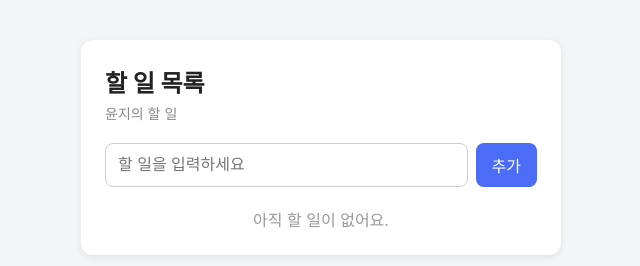
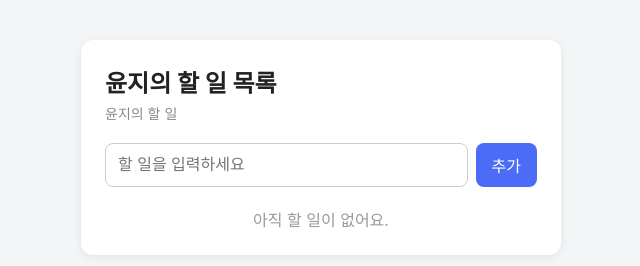
Before and after one commit to mg224081322-cell/todo-kim-yun-ji, a plain HTML site: page index.html in a window 1280 px wide. Shown: the whole page, without its empty margins (319-959 px from the left). Drawn offline with Linux system fonts and the light colour scheme.

Commit message:
제목과 탭 이름을 "윤지의 할 일 목록"으로 변경
Co-Authored-By: Claude Opus 5.5 <noreply@anthropic.com>

```diff
--- a/index.html
+++ b/index.html
@@ -3,12 +3,12 @@
 <head>
   <meta charset="utf-8">
   <meta name="viewport" content="width=device-width, initial-scale=1">
-  <title>할 일 목록</title>
+  <title>윤지의 할 일 목록</title>
   <link rel="stylesheet" href="style.css">
 </head>
 <body>
   <main class="app">
-    <h1>할 일 목록</h1>
+    <h1>윤지의 할 일 목록</h1>
     <p class="subtitle">윤지의 할 일</p>
 
     <!-- 할 일 입력 폼 -->
```
